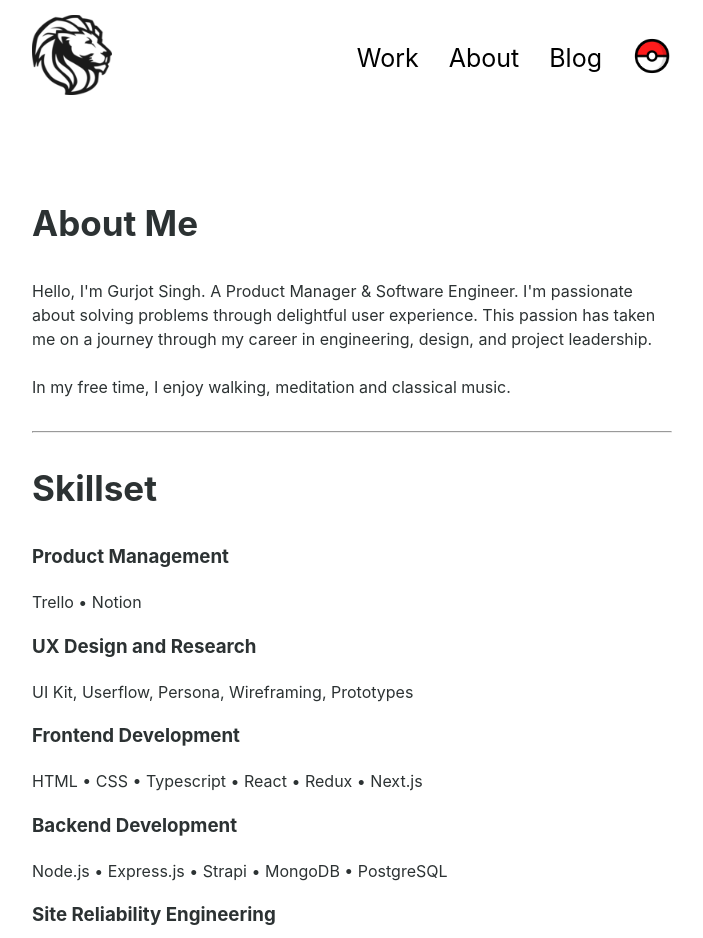
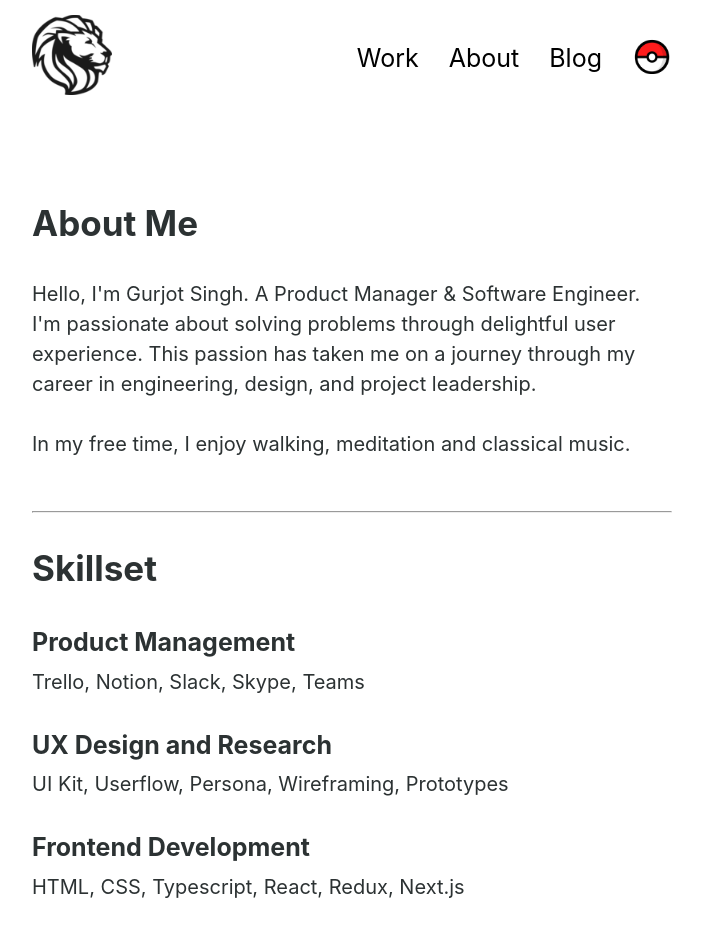
Before and after one commit to gurjotsinghdev/gurjotsinghdev, a Next.js app: page /about in a window 1280 px wide. Shown: the top 938 px of the page, without its empty margins (288-991 px from the left). Built offline with nearby package versions, Linux system fonts and the light colour scheme.

Commit message:
skillsets

```diff
--- a/components/aboutMe.js
+++ b/components/aboutMe.js
@@ -20,15 +20,15 @@ export default function AboutMe ( ) {
                     Skillset
                 </h2>
                 <h3>Product Management</h3>
-                <p>Trello • Notion</p>
+                <p>Trello, Notion, Slack, Skype, Teams</p>
                 <h3>UX Design and Research</h3>
                 <p>UI Kit, Userflow, Persona, Wireframing, Prototypes </p>
                 <h3>Frontend Development</h3>
-                <p>HTML • CSS • Typescript • React • Redux • Next.js </p>
+                <p>HTML, CSS, Typescript, React, Redux, Next.js </p>
                 <h3>Backend Development</h3>
-                <p>Node.js • Express.js • Strapi • MongoDB • PostgreSQL</p>
+                <p>Node.js, Express.js, Strapi, MongoDB, PostgreSQL</p>
                 <h3>Site Reliability Engineering</h3>
-                <p>Datadog • Kibana </p>
+                <p>Datadog, Kibana </p>
 
             </div>
 
--- a/styles/AboutMe.module.css
+++ b/styles/AboutMe.module.css
@@ -7,10 +7,17 @@
     font-size: 25px;
 }
 
+.aboutMe h3 {
+    font-size: 20px;
+    margin-top: 30px;
+    margin-bottom: 5px;
+
+}
+
 .aboutMe p {
-    margin: 0;
     padding: 0;
     font-size: 16px;
+    margin-top: 0;
 }
 
 
@@ -24,4 +31,16 @@
     .aboutMe h2 {
         font-size: 35px;
     }
+
+    .aboutMe h3 {
+        font-size: 25px;
+
+    }
+
+    .aboutMe p {
+
+        font-size: 20px;
+    }
+
+
   }
--- a/styles/Header.module.css
+++ b/styles/Header.module.css
@@ -9,6 +9,8 @@
     margin: 5px 0px 0px 0px;
 }
 
+
+
 .mainMenu {
     display: flex;
     gap: 20px;
@@ -18,11 +20,19 @@
 }
 
 .pokeball {
-    margin-bottom: -2px!important;
+    margin-bottom: -3px!important;
     animation-name: pokeball;
     animation-duration: 1s;
     animation-delay: 1s;
     animation-iteration-count: 1;
+
+}
+
+.pokeball:hover {
+    transform: scale(1.1);
+    margin-top: -1px!important;
+
+
 }
 
 @keyframes pokeball {
```
Also changed, not shown: components/featuredProjects.js (indentation only).
